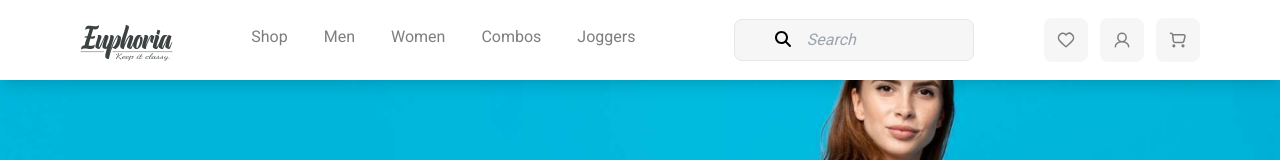
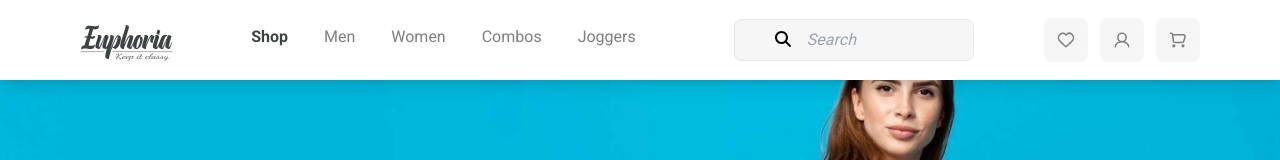
Before and after one commit to george-asiedu/Euphoria, an Angular app: page / in a window 1280 px wide. Shown: the top 160 px of the page. Built offline with nearby package versions, Linux system fonts and the light colour scheme; no server answers.

Commit message:
Main navbar component updated

```diff
--- a/src/app/navbars/main-navbar/main-navbar.component.html
+++ b/src/app/navbars/main-navbar/main-navbar.component.html
@@ -3,19 +3,19 @@
     <nav>
         <ul class="inline-block">
             <li class="float-left mr-5">
-                <a routerLink="/shop" class="text-center text-base text-paragrapghText px-2 active:text-headerColor hover:text-headerColor hover:font-bold">Shop</a>
+                <a routerLink="" routerLinkActive="active" class="text-center text-base text-paragrapghText px-2">Shop</a>
             </li>
             <li class="float-left mr-5">
-                <a routerLink="/men" class="text-center text-base text-paragrapghText px-2 active:text-headerColor hover:text-headerColor hover:font-bold">Men</a>
+                <a routerLink="/men" class="text-center text-base text-paragrapghText px-2 hover:text-headerColor hover:font-bold">Men</a>
             </li>
             <li class="float-left mr-5">
-                <a routerLink="/women" class="text-center text-base text-paragrapghText px-2 active:text-headerColor hover:text-headerColor hover:font-bold">Women</a>
+                <a routerLink="/women" class="text-center text-base text-paragrapghText px-2 hover:text-headerColor hover:font-bold">Women</a>
             </li>
             <li class="float-left mr-5">
-                <a routerLink="/combos" class="text-center text-base text-paragrapghText px-2 active:text-headerColor hover:text-headerColor hover:font-bold">Combos</a>
+                <a routerLink="/combos" class="text-center text-base text-paragrapghText px-2 hover:text-headerColor hover:font-bold">Combos</a>
             </li>
             <li class="float-left mr-5">
-                <a routerLink="/joggers" class="text-center text-base text-paragrapghText px-2 active:text-headerColor hover:text-headerColor hover:font-bold">Joggers</a>
+                <a routerLink="/joggers" class="text-center text-base text-paragrapghText px-2 hover:text-headerColor hover:font-bold">Joggers</a>
             </li>
         </ul>
     </nav>
--- a/src/app/navbars/main-navbar/main-navbar.component.ts
+++ b/src/app/navbars/main-navbar/main-navbar.component.ts
@@ -1,12 +1,12 @@
 import { Component } from '@angular/core';
-import { RouterLink } from '@angular/router';
+import { RouterLink, RouterLinkActive } from '@angular/router';
 import { FontAwesomeModule } from '@fortawesome/angular-fontawesome';
 import { faSearch } from '@fortawesome/free-solid-svg-icons';
 
 @Component({
   selector: 'app-main-navbar',
   standalone: true,
-  imports: [RouterLink, FontAwesomeModule],
+  imports: [RouterLink, FontAwesomeModule, RouterLinkActive],
   templateUrl: './main-navbar.component.html',
   styleUrl: './main-navbar.component.css'
 })
--- a/src/styles.css
+++ b/src/styles.css
@@ -5,3 +5,8 @@
 body {
     font-family: 'Roboto', sans-serif;
 }
+
+.active {
+    color: #3C4242;
+    font-weight: bold;
+}
```
